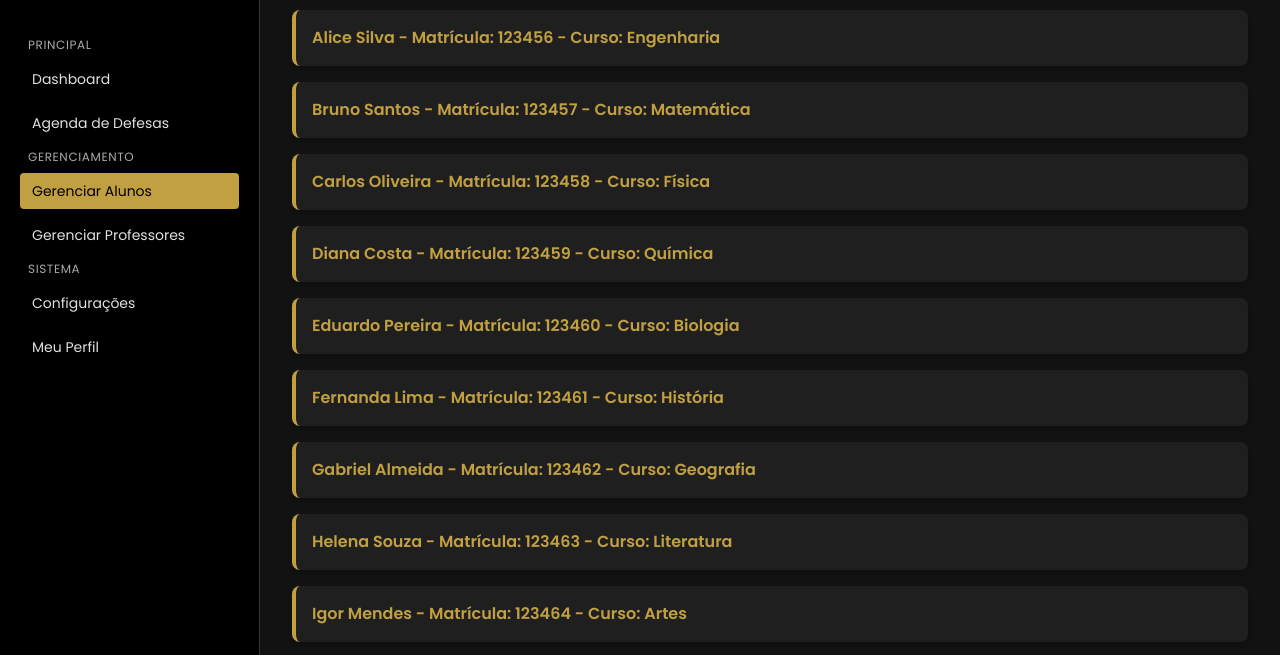
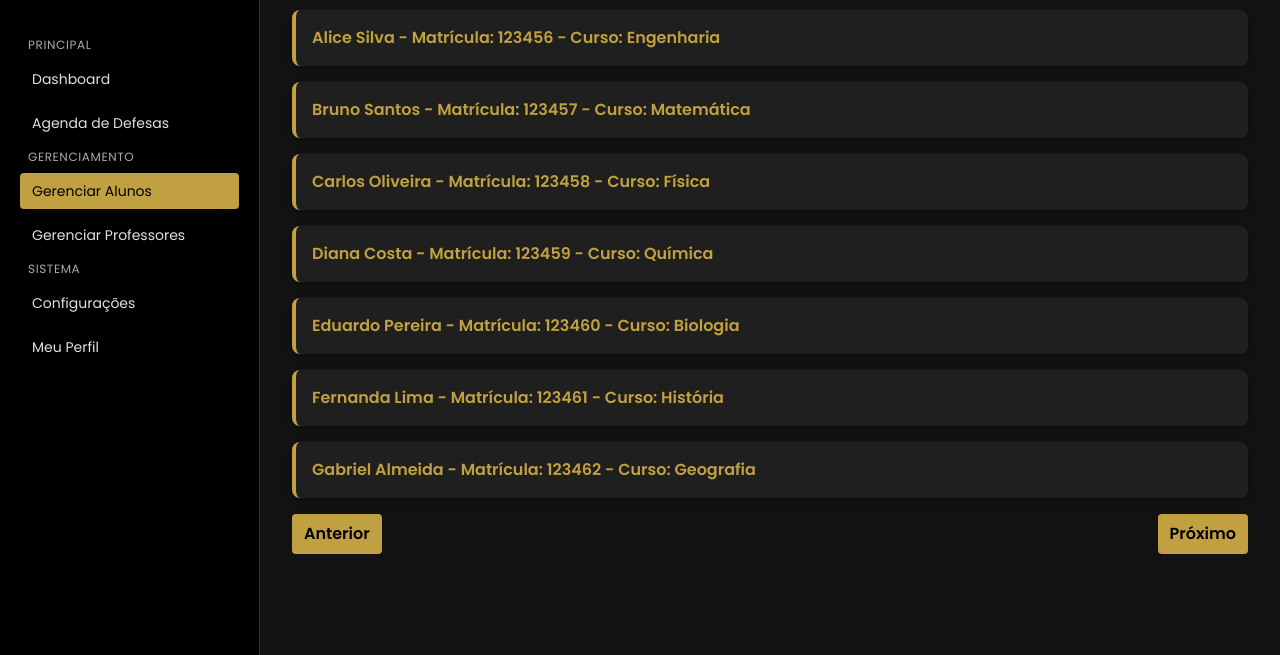
Before and after one commit to DiogoBAguiar/SGD, a plain HTML site: page templates/student_management.html in a window 1280 px wide. Shown: the part 143-798 px from the top of the page. Drawn offline with nearby package versions, Linux system fonts and the light colour scheme.

Commit message:
Ajuste simples em student_management.html

```diff
--- a/templates/student_management.html
+++ b/templates/student_management.html
@@ -61,7 +61,7 @@
         ];
 
         let currentPage = 1;
-        const itemsPerPage = 20;
+        const itemsPerPage = 7;
 
         function displayStudents(page) {
             const startIndex = (page - 1) * itemsPerPage;
```
